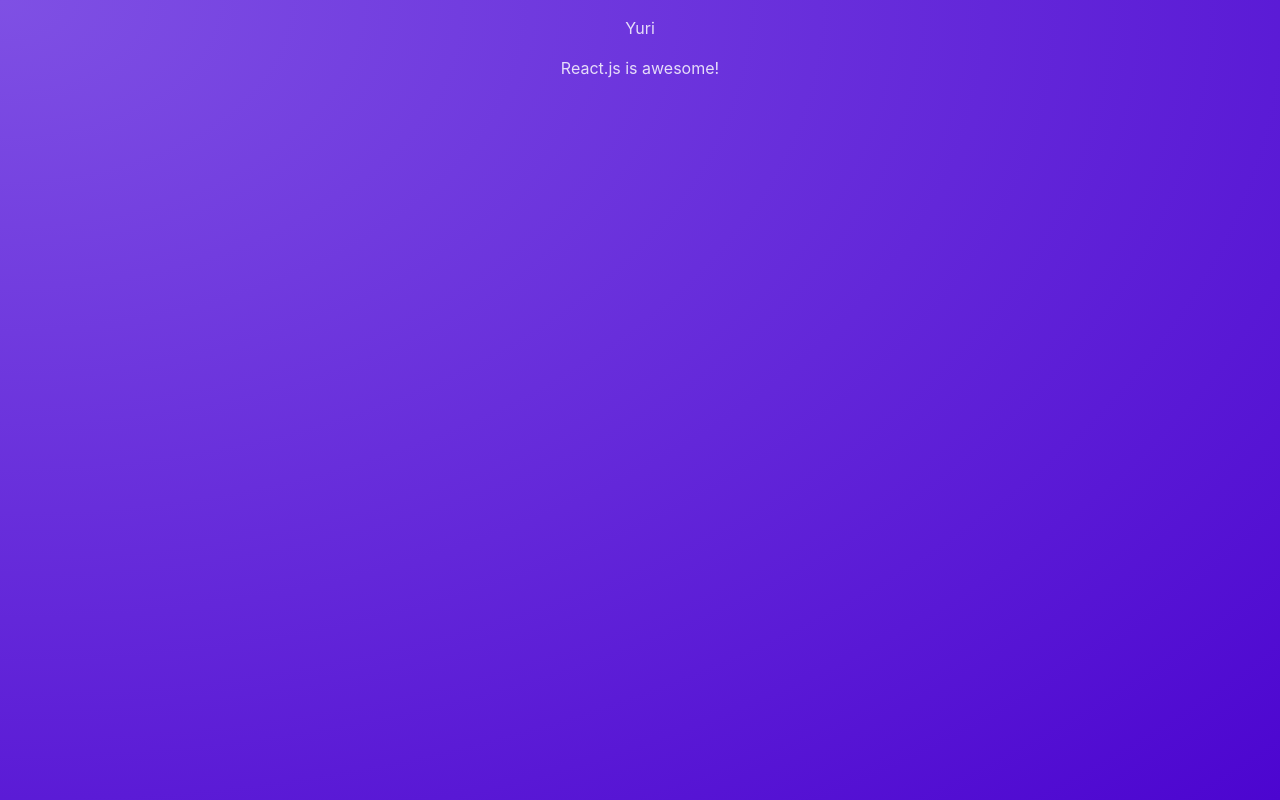
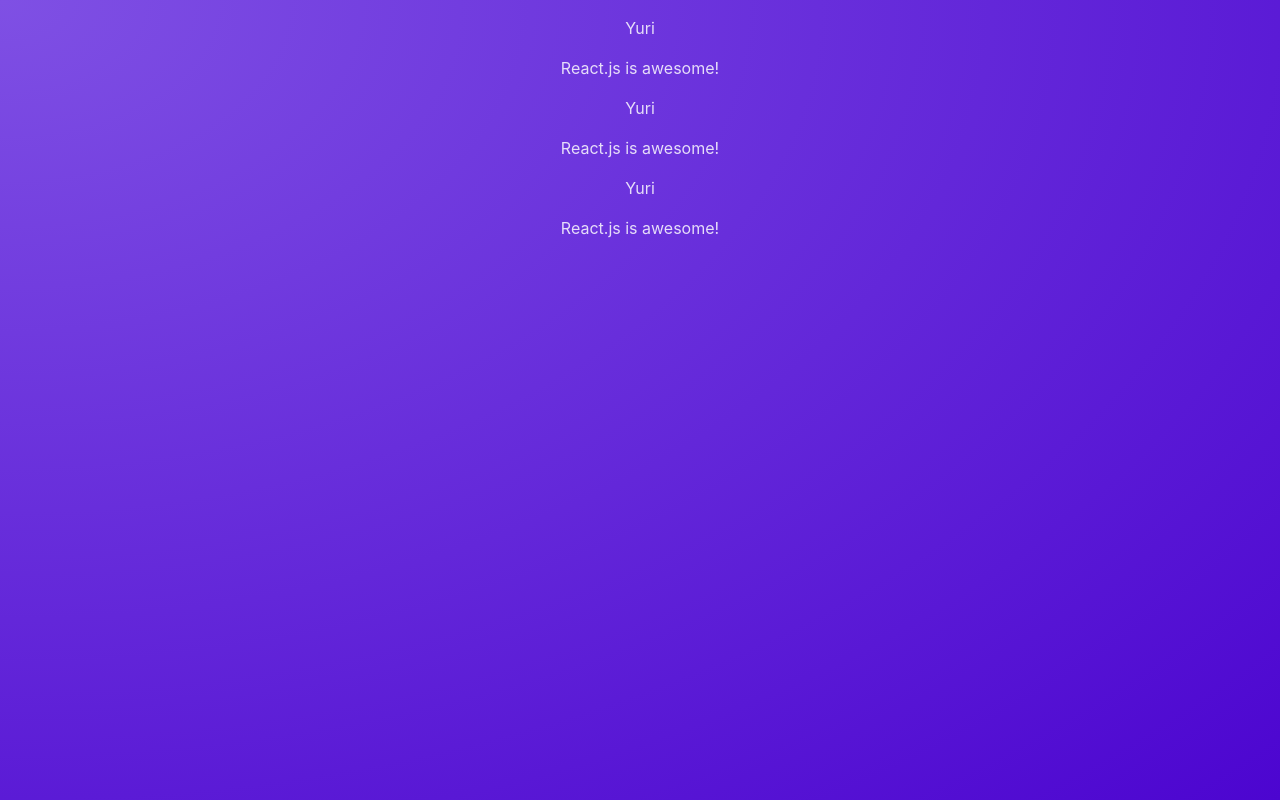
Before and after one commit to yurivvdantas/react-crash-course, a React (Vite) app: page / in a window 1280 px wide. Built offline with nearby package versions, Linux system fonts and the light colour scheme.

Commit message:
section 20: reusing components

```diff
--- a/src/App.jsx
+++ b/src/App.jsx
@@ -1,7 +1,11 @@
 import Post from "./components/Post";
 
 function App() {
-  return <Post />;
+  return <>
+    <Post />
+    <Post />
+    <Post />
+  </>
 }
 
 export default App;
```
